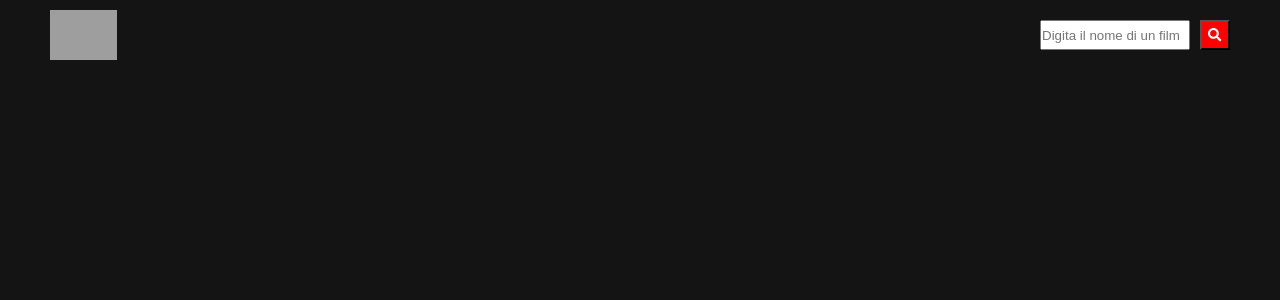
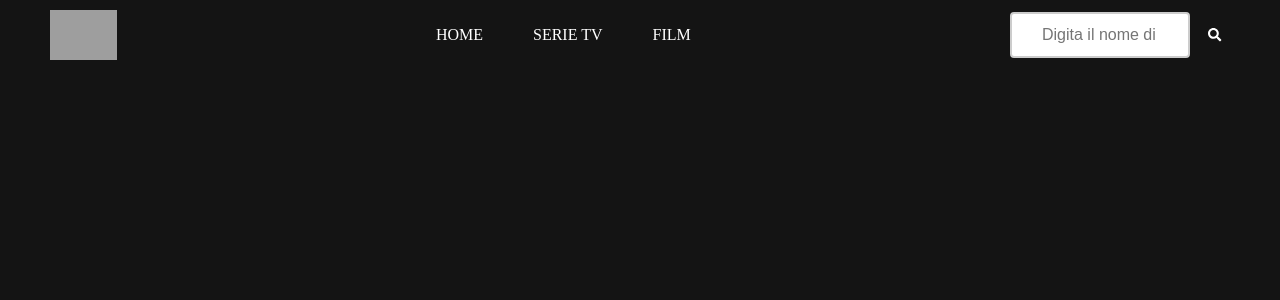
Before and after one commit to rota99C/vue-boolflix, a Vue app: page / in a window 1280 px wide. Shown: the top 300 px of the page. Built offline with nearby package versions, Linux system fonts and the light colour scheme; grey boxes are pictures that could not be loaded.

Commit message:
ho messo voci non cliccabili nel header. ho fatto animare la searchbar, e dato uno stile per ogni cards. problema risconrtrato sul overflow

```diff
--- a/package.json
+++ b/package.json
@@ -16,7 +16,8 @@
     "svg-country-flags": "^1.2.10",
     "vue": "^2.6.11",
     "vue-axios": "^3.4.0",
-    "vue-country-flag": "^2.2.0"
+    "vue-country-flag": "^2.2.0",
+    "vue-star-rating": "^1.7.0"
   },
   "devDependencies": {
     "@vue/cli-plugin-babel": "~4.5.0",
--- a/src/components/products.vue
+++ b/src/components/products.vue
@@ -24,6 +24,7 @@
 
 <script>
 import CountryFlag from "vue-country-flag";
+
 export default {
   components: {
     CountryFlag,
@@ -56,7 +57,7 @@ export default {
     position: absolute;
     width: 200px;
     height: 290px;
-    background-color: yellow;
+    background-color: black;
     visibility: hidden;
     padding: 10px 10px;
     .flag {
@@ -67,17 +68,20 @@ export default {
       right: -5px;
       margin-bottom: 5px;
     }
-    h1 {
+    h2 {
       margin-top: 10px;
+      color: red;
     }
     .vote_original {
       display: flex;
       justify-content: space-between;
       margin-bottom: 20px;
+      color: lightgray;
     }
     .description {
       overflow-y: auto;
       height: 96px;
+      color: white;
     }
   }
 }
--- a/src/components/siteHeader.vue
+++ b/src/components/siteHeader.vue
@@ -6,6 +6,13 @@
         alt="logo-boolflix"
       />
     </div>
+    <nav>
+      <ul>
+        <li>HOME</li>
+        <li>SERIE TV</li>
+        <li>FILM</li>
+      </ul>
+    </nav>
     <div class="searchbar">
       <input
         v-model="queryUtente"
@@ -13,6 +20,7 @@
         placeholder="Digita il nome di un film"
         @keyup.enter="search"
       />
+
       <button @click="search">
         <font-awesome-icon :icon="['fas', 'search']" />
       </button>
@@ -56,17 +64,40 @@ export default {
       height: 100%;
     }
   }
+  .nav {
+    height: 100%;
+    line-height: 0;
+  }
+  li {
+    display: inline-block;
+    padding-top: 25px;
+    padding-bottom: 25px;
+    padding-left: 25px;
+    padding-right: 25px;
+    color: white;
+  }
   .searchbar {
     input {
-      width: 150px;
-      height: 30px;
+      width: 180px;
+      box-sizing: border-box;
+      border: 2px solid #ccc;
+      border-radius: 4px;
+      font-size: 16px;
+      background-color: white;
+      padding: 12px 30px;
+      transition: 3s;
+    }
+    input:focus {
+      width: 300px;
     }
     button {
-      height: 30px;
+      height: 48px;
+      width: 48px;
       margin-left: 10px;
-      background-color: red;
+      background-color: #141414;
       width: 30px;
       color: white;
+      border-style: none;
     }
   }
 }
--- a/src/main.js
+++ b/src/main.js
@@ -5,6 +5,9 @@ import VueAxios from 'vue-axios'
 
 import CountryFlag from 'vue-country-flag'
 Vue.component('country-flag', CountryFlag)
+
+
+/* import StarRating from 'vue-star-rating' */
 
 /* fontawesome */
 import { library } from '@fortawesome/fontawesome-svg-core'
```
Also changed, not shown: src/assets/searchicon.png (added), 1 other file (tests, documents, lock files or other folders).
